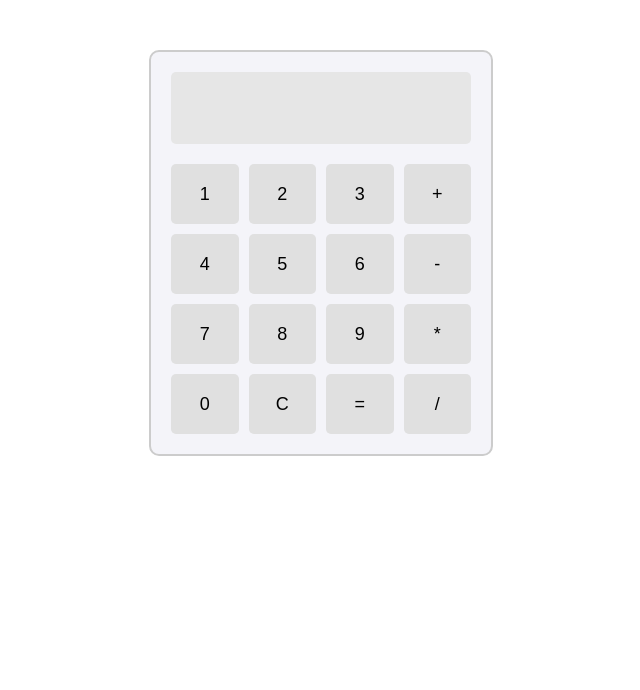
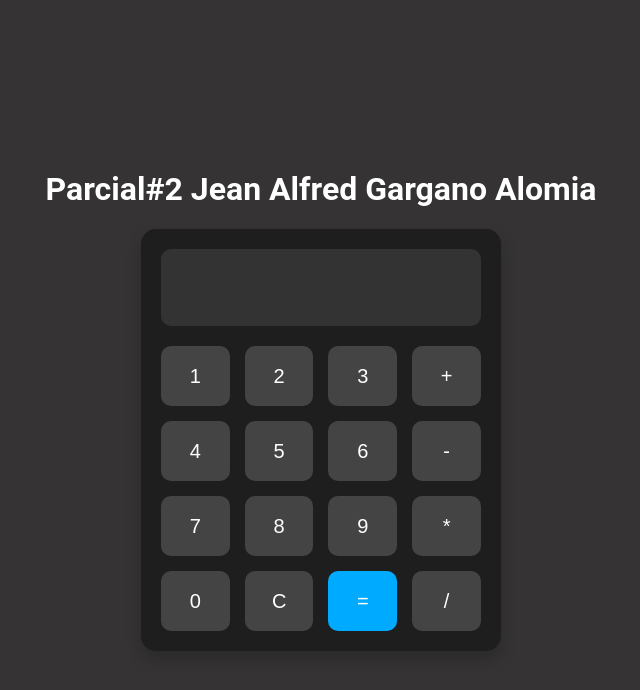
Before and after one commit to JeanGargano/Estructura-de-datos-y-algoritmos-2, a React (Vite) app: page / in a window 1280 px wide. Shown: the top 690 px of the page, without its empty margins (319-959 px from the left). Built offline with nearby package versions, Linux system fonts and the light colour scheme.

Commit message:
Terminado

```diff
--- a/src/App.jsx
+++ b/src/App.jsx
@@ -1,10 +1,16 @@
-import { useState } from 'react'
-import Calculator from './components/calculator'
+import React from 'react';
+import Title from './components/Title';
+import Calculator from './components/calculator';
 
 function App() {
   return (
-    <Calculator/>
-  )
+    <>
+      <Title />
+      <div id="contenedor">
+        <Calculator />
+      </div>
+    </>
+  );
 }
 
-export default App
+export default App;
--- /dev/null
+++ b/src/Estilos/Title.css
@@ -0,0 +1,4 @@
+*{
+    color: white;
+
+}
--- /dev/null
+++ b/src/Estilos/calculator.css
@@ -0,0 +1,92 @@
+
+body, html {
+  height: 100%;
+  margin: 0;
+  display: flex;
+  justify-content: center;
+  align-items: center;
+  background-color: #353333;
+  font-family: 'Roboto', sans-serif;
+}
+
+.calculator-container {
+  display: flex;
+  justify-content: center;
+  align-items: center;
+  height: 100%;
+}
+
+.calculator {
+  width: 320px;
+  padding: 20px;
+  background-color: #1e1e1e;
+  border-radius: 15px;
+  box-shadow: 0 8px 16px rgba(0, 0, 0, 0.2);
+}
+
+.display {
+  display: flex;
+  flex-direction: column;
+  justify-content: center;
+  align-items: flex-end;
+  background-color: #333;
+  border-radius: 10px;
+  padding: 15px;
+  margin-bottom: 20px;
+  color: #fff;
+}
+
+.display input {
+  width: 100%;
+  height: 40px;
+  font-size: 1.5rem;
+  color: #fff;
+  background-color: transparent;
+  border: none;
+  text-align: right;
+}
+
+.result {
+  font-size: 2rem;
+  color: #00ff00;
+  margin-top: 5px;
+}
+
+.buttons {
+  display: grid;
+  grid-template-columns: repeat(4, 1fr);
+  gap: 15px;
+}
+
+button {
+  width: 100%;
+  height: 60px;
+  font-size: 1.25rem;
+  background-color: #444;
+  color: #fff;
+  border: none;
+  border-radius: 10px;
+  cursor: pointer;
+  transition: background-color 0.3s ease;
+}
+
+button:hover {
+  background-color: #666;
+}
+
+button:active {
+  background-color: #888;
+}
+
+button:nth-child(15) {
+  background-color: #00aaff;
+  color: #fff;
+}
+
+button:nth-child(15):hover {
+  background-color: #0088cc;
+}
+
+button:nth-child(15):active {
+  background-color: #0077aa;
+}
--- a/src/calculator.css
+++ /dev/null
@@ -1,59 +0,0 @@
-.calculator {
-  width: 300px;
-  margin: 50px auto;
-  border: 2px solid #ccc;
-  border-radius: 10px;
-  padding: 20px;
-  background-color: #f4f4f9;
-}
-
-.display {
-  display: flex;
-  flex-direction: column;
-  justify-content: center;
-  align-items: flex-end;
-  margin-bottom: 20px;
-  background-color: #e6e6e6;
-  border-radius: 5px;
-  padding: 10px;
-}
-
-.display input {
-  width: 100%;
-  height: 40px;
-  font-size: 20px;
-  border: none;
-  background: transparent;
-  text-align: right;
-  margin-bottom: 10px;
-}
-
-.result {
-  font-size: 25px;
-  color: #333;
-}
-
-.buttons {
-  display: grid;
-  grid-template-columns: repeat(4, 1fr);
-  gap: 10px;
-}
-
-button {
-  width: 100%;
-  height: 60px;
-  font-size: 18px;
-  border: none;
-  border-radius: 5px;
-  background-color: #e0e0e0;
-  transition: background-color 0.2s ease;
-  cursor: pointer;
-}
-
-button:hover {
-  background-color: #d1d1d1;
-}
-
-button:active {
-  background-color: #bfbfbf;
-}
--- /dev/null
+++ b/src/components/Title.jsx
@@ -0,0 +1,11 @@
+import "../Estilos/Title.css"
+
+function Title() {
+  return (
+    <>
+        <h1>Parcial#2 Jean Alfred Gargano Alomia</h1>
+    </>
+  )
+}
+
+export default Title
--- a/src/components/calculator.jsx
+++ b/src/components/calculator.jsx
@@ -1,5 +1,5 @@
 import React, { useState } from 'react';
-import "../calculator.css"
+import '../Estilos/calculator.css';
 
 const Calculator = () => {
   const [input, setInput] = useState('');
@@ -23,6 +23,7 @@ const Calculator = () => {
   };
 
   return (
+    <div className="calculator-container">
       <div className="calculator">
         <div className="display">
           <input type="text" value={input} readOnly />
@@ -47,6 +48,7 @@ const Calculator = () => {
           <button onClick={() => handleClick('/')}>/</button>
         </div>
       </div>
+    </div>
   );
 };
 
--- /dev/null
+++ b/src/index.css
@@ -0,0 +1,4 @@
+#contenedor{
+  display: flex;
+  justify-content: center;
+}
--- a/src/main.jsx
+++ b/src/main.jsx
@@ -5,5 +5,5 @@ import App from './App.jsx'
 createRoot(document.getElementById('root')).render(
   <StrictMode>
     <App />
-  </StrictMode>,
+  </StrictMode>
 )
```
Lines whose indentation alone changed are shown as unchanged.
